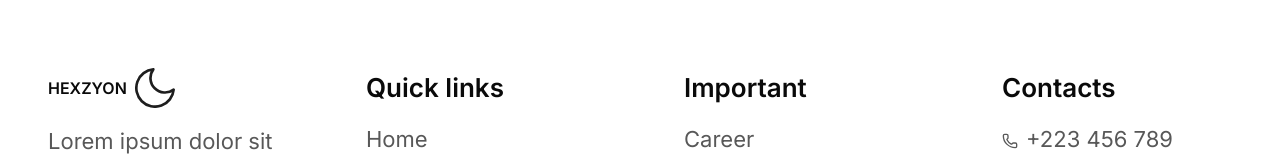
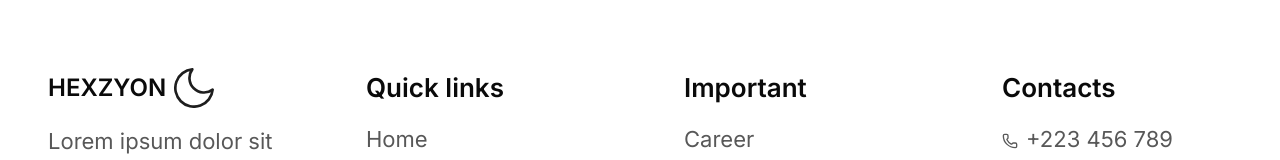
Before and after one commit to Roshen-Perera/ceylon-developers-portfolio, a Next.js app: page / in a window 1280 px wide. Shown: the part 8017-8177 px from the top of the page. Built offline with nearby package versions, Linux system fonts and the light colour scheme.

Commit message:
Replace h3 with H5 component for HEXZYON heading in Footer for consistency

```diff
--- a/components/footer.tsx
+++ b/components/footer.tsx
@@ -1,6 +1,7 @@
 import { Facebook, Instagram, Twitter, Linkedin, Phone, Mail, MapPin, Moon } from 'lucide-react';
 import React from 'react'
 import ThemeToggle from './theme';
+import { H5 } from './typography';
 
 const Footer = () => {
   return (
@@ -9,7 +10,7 @@ const Footer = () => {
         {/* Brand Section */}
         <div>
           <div className="flex items-center font-semibold gap-2 mb-4">
-            <h3>HEXZYON</h3>
+            <H5>HEXZYON</H5>
             <ThemeToggle />
           </div>
           <p className="text-[22px] leading-relaxed mb-6 text-(--footer-link)">
```
